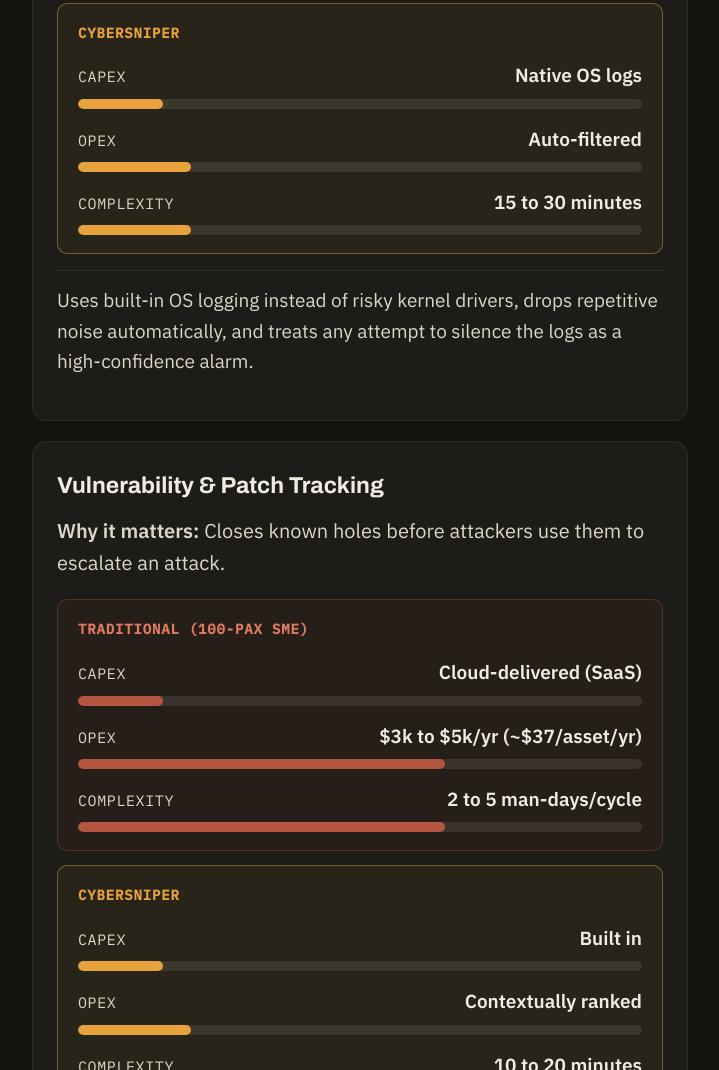
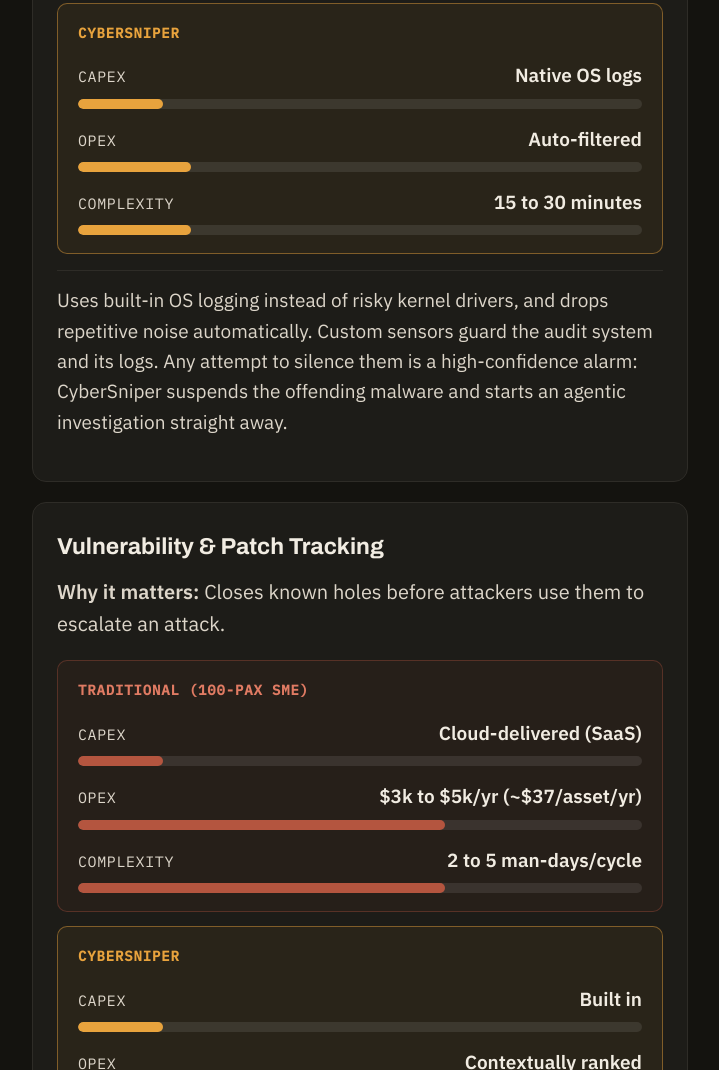
Before and after one commit to jymcheong/edr-site, a plain HTML site: page cost-vs-complexity.html in a window 1280 px wide. Shown: the part 3780-4850 px from the top of the page, without its empty margins (280-999 px from the left). Drawn offline with Linux system fonts and the light colour scheme.

Commit message:
Sync assets/edr.sg to edr.sg

```diff
--- a/cost-vs-complexity.html
+++ b/cost-vs-complexity.html
@@ -172,7 +172,7 @@
               <div class="meter-row"><div class="meter-top"><span class="meter-name">Complexity</span><span class="meter-val">15 to 30 minutes</span></div><div class="meter-track"><div class="meter-fill" style="width:20%"></div></div></div>
             </div>
           </div>
-          <p class="cmp-note">Uses built-in OS logging instead of risky kernel drivers, drops repetitive noise automatically, and treats any attempt to silence the logs as a high-confidence alarm.</p>
+          <p class="cmp-note">Uses built-in OS logging instead of risky kernel drivers, and drops repetitive noise automatically. Custom sensors guard the audit system and its logs. Any attempt to silence them is a high-confidence alarm: CyberSniper suspends the offending malware and starts an agentic investigation straight away.</p>
         </div>
 
         <div class="cmp-card">
```
